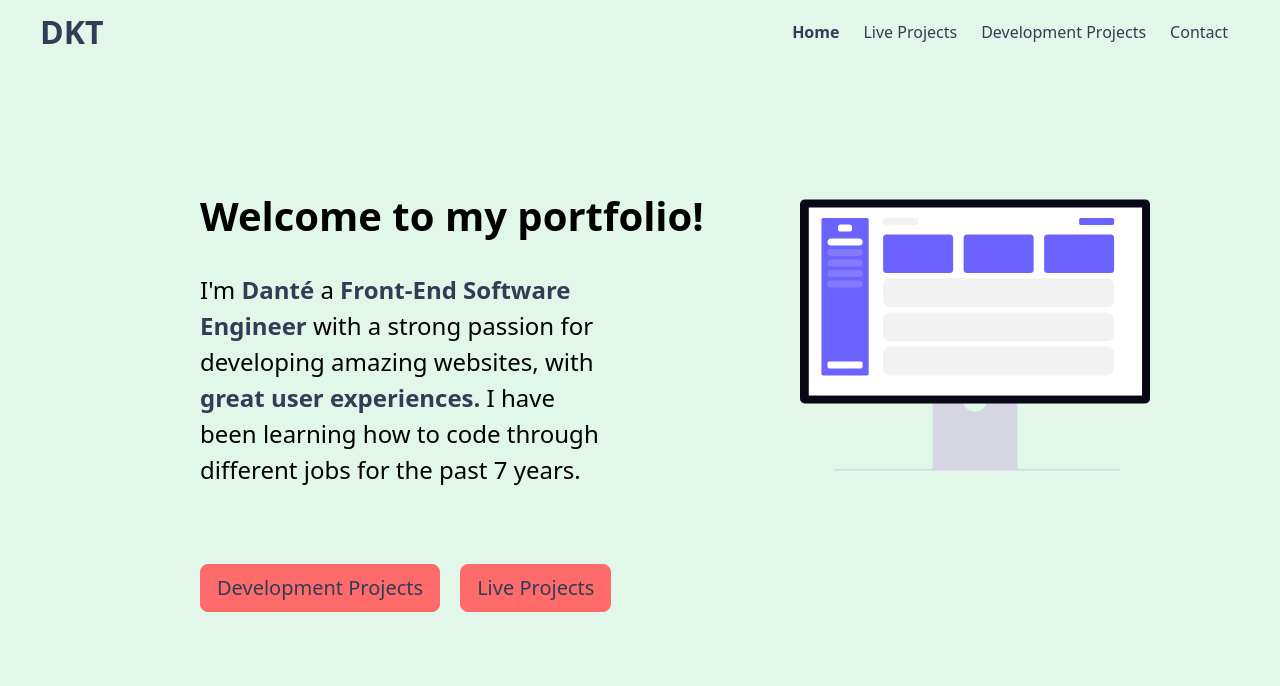
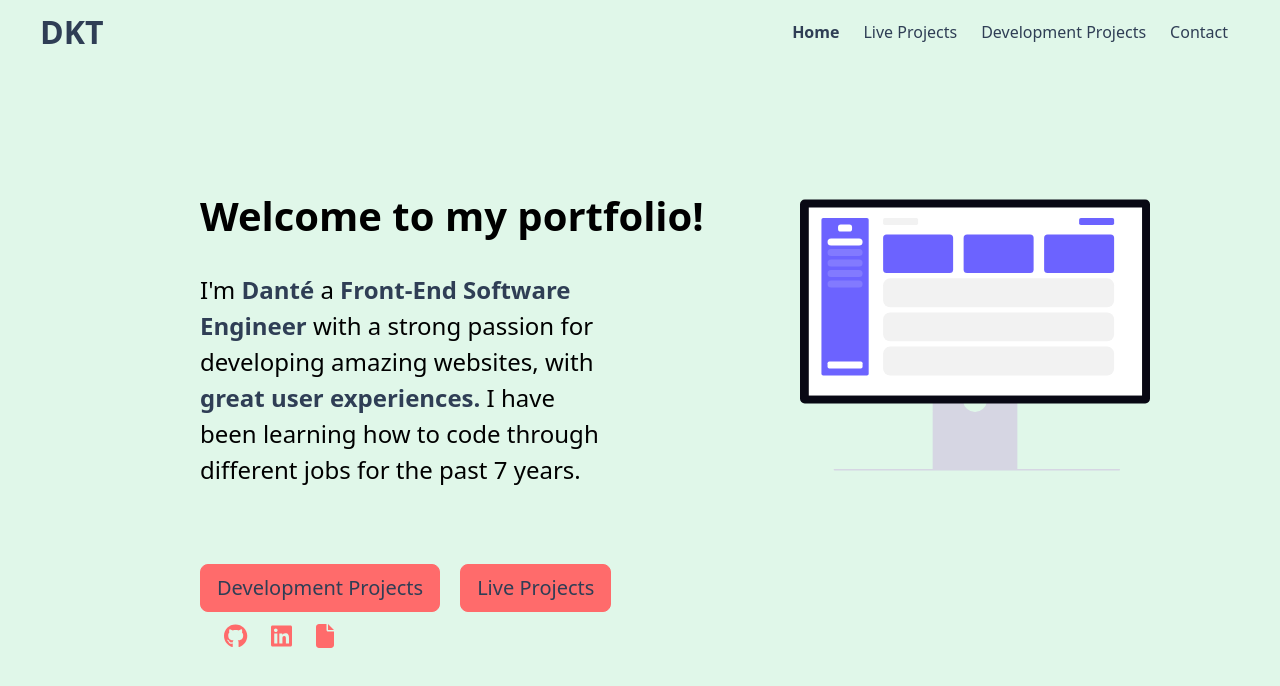
Before and after one commit to DKT15/dkt-react-portfolio, a React (Vite) app: page / in a window 1280 px wide. Shown: the top 686 px of the page. Built offline with nearby package versions, Linux system fonts and the light colour scheme.

Commit message:
added to the code.

```diff
--- a/src/components/Jumbotron.jsx
+++ b/src/components/Jumbotron.jsx
@@ -1,12 +1,15 @@
 import React from "react";
 import "../styles/Jumbotron.css";
 import { Link } from "react-router-dom";
+import { FontAwesomeIcon } from "@fortawesome/react-fontawesome";
+import { faFile } from "@fortawesome/free-solid-svg-icons";
+import { faLinkedin, faGithub } from "@fortawesome/free-brands-svg-icons";
 
 export default function Jumbotron() {
   return (
     <div className="p-5 mb-4 hero__section">
       <div className="container-fluid py-5 hero__wrapper">
-        <div className="content__wrapper">
+        <section className="content__wrapper">
           <h1 className="display-5 fw-bold hero__header">
             Welcome to my portfolio!
           </h1>
@@ -33,7 +36,24 @@ export default function Jumbotron() {
               </button>
             </Link>
           </section>
-        </div>
+          <section className="form-links">
+            <a href="https://github.com/DKT15" target="_blank">
+              <FontAwesomeIcon className="form__link" icon={faGithub} />
+            </a>
+            <a
+              href="https://www.linkedin.com/in/dant%C3%A9-kellman-thompson-8b720720a/"
+              target="_blank"
+            >
+              <FontAwesomeIcon className="form__link" icon={faLinkedin} />
+            </a>
+            <a
+              href="./assets/DKT-Front-End-Software-Engineer-CV.pdf"
+              target="_blank"
+            >
+              <FontAwesomeIcon className="form__link" icon={faFile} />
+            </a>
+          </section>
+        </section>
         <div className="img__wrapper">
           <img
             className="working__image"
--- a/src/styles/Form.css
+++ b/src/styles/Form.css
@@ -1,5 +1,4 @@
 .form {
-  background-color: #2fdfdf;
   display: flex;
   justify-content: center;
   padding: 50px 0;
@@ -50,8 +49,8 @@
 }
 
 .form__submit {
-  background-color: #6c63ff;
-  border: 2px solid #6c63ff;
+  background-color: #ff6b6b;
+  border: 2px solid #ff6b6b;
   border-radius: 8px;
   color: white;
   font-weight: 700;
@@ -69,7 +68,7 @@
 
 .form__link {
   margin: 25px 50px;
-  color: #6c63ff;
+  color: #ff6b6b;
   height: 3vh;
 }
 
--- a/src/styles/Jumbotron.css
+++ b/src/styles/Jumbotron.css
@@ -60,6 +60,12 @@
     border-color: #b84343 !important;
 }
 
+.form-links {
+    display: flex;
+    flex-direction: row;
+    padding: 0 12px !important;
+}
+
 .img__wrapper {
     display: flex;
     flex-direction: row;
```
